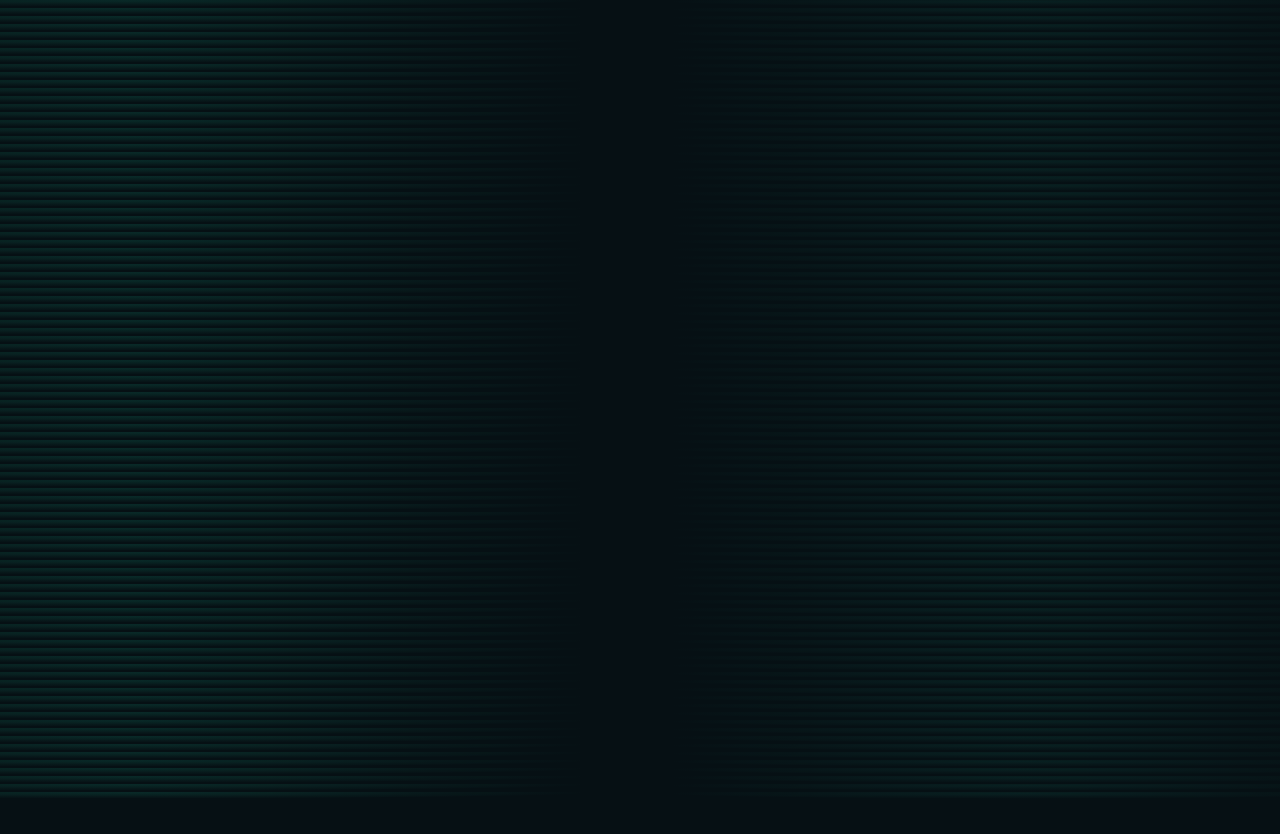
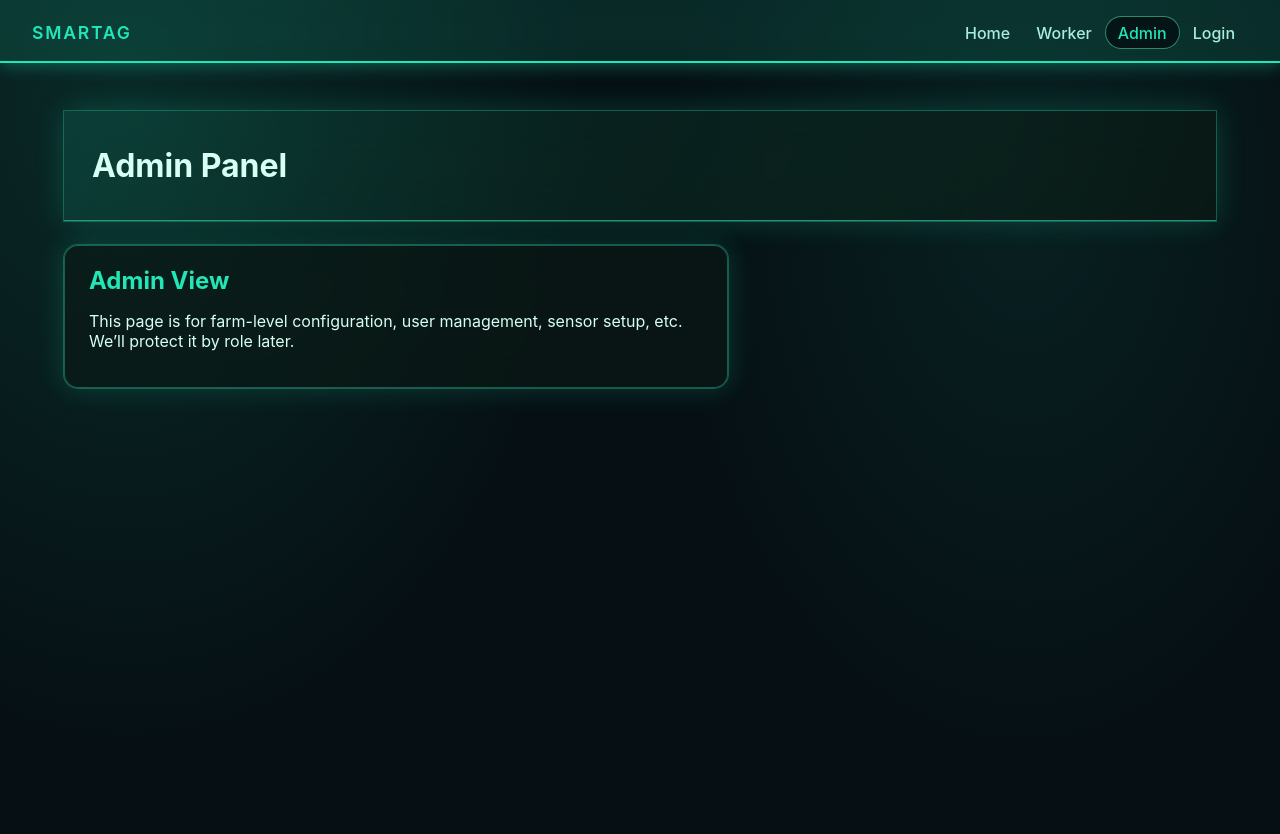
Before and after one commit to DaFox100/SmartAgSensorSystem, a React (Vite) app in the folder frontend/: page /adminPage in a window 1280 px wide. Before the commit this address had no page. Shown: the top 834 px of the page. Before the commit the page ends 800 px from the top, so only its background shows below. Built offline with nearby package versions, Linux system fonts and the light colour scheme.

Commit message:
Added the navbar and other pages

```diff
--- a/frontend/src/App.css
+++ b/frontend/src/App.css
@@ -21,4 +21,87 @@ body {
   background-size: var(--bg-size);
   color: var(--text);
   font-family: "Inter", sans-serif;
+  margin: 0;
 }
+
+
+/* Layout shell */
+.app-container {
+  min-height: 100vh;
+  padding: 1.5rem 2rem;
+  box-sizing: border-box;
+}
+
+/* Main dashboard grid */
+.dashboard-container {
+  display: grid;
+  gap: 1.5rem;
+  grid-template-columns: minmax(0, 2fr) minmax(0, 1.4fr);
+  align-items: flex-start;
+}
+
+/* Card styling */
+.card {
+  background: var(--surface);
+  border-radius: 14px;
+  padding: 1.25rem 1.5rem;
+  border: 1px solid var(--border);
+  box-shadow: var(--glow);
+  backdrop-filter: blur(18px);
+}
+
+.card h2,
+.card h3 {
+  margin-top: 0;
+  margin-bottom: 0.5rem;
+  color: var(--primary);
+}
+
+/* === NAVBAR / HEADER === */
+.app-header {
+  display: flex;
+  align-items: center;
+  justify-content: space-between;
+  padding: 0.85rem 1.75rem;
+  margin-bottom: 1.5rem;
+  background: linear-gradient(
+      120deg,
+      rgba(33, 230, 182, 0.12),
+      rgba(10, 25, 20, 0.85)
+    );
+  border-bottom: 1px solid var(--border-strong);
+  box-shadow: var(--glow);
+  backdrop-filter: blur(22px);
+}
+
+.app-title {
+  font-size: 1.25rem;
+  font-weight: 600;
+  letter-spacing: 0.06em;
+  text-transform: uppercase;
+  color: var(--primary);
+  text-decoration: none;
+}
+
+.app-nav-links {
+  display: flex;
+  gap: 1rem;
+}
+
+.app-nav-links a {
+  font-size: 0.95rem;
+  text-decoration: none;
+  color: var(--muted);
+  padding: 0.35rem 0.75rem;
+  border-radius: 999px;
+  border: 1px solid transparent;
+  transition: background 0.18s ease, color 0.18s ease, border-color 0.18s ease,
+    transform 0.12s ease;
+}
+
+.app-nav-links a:hover {
+  color: var(--primary);
+  border-color: var(--border-strong);
+  background: rgba(6, 16, 20, 0.85);
+  transform: translateY(-1px);
+}
--- a/frontend/src/App.tsx
+++ b/frontend/src/App.tsx
@@ -1,15 +1,51 @@
-import { BrowserRouter as Router, Routes, Route } from "react-router-dom";
-import './App.css';
+import { BrowserRouter as Router, Routes, Route, Navigate, useLocation } from "react-router-dom";
+import NavBar from "./components/NavBar";
+
 import Home from "./pages/Home";
+import AdminPage from "./pages/AdminPage";
+import WorkerPage from "./pages/WorkerPage";
+import LoginPage from "./pages/LoginPage";
+
+
+import "./App.css";              // ✅ add this line
+
 
 function App() {
   return (
     <Router>
-      <Routes>
-        <Route path="/" element={<Home />} />
-      </Routes>
+      <Layout />
     </Router>
   );
 }
 
+function Layout() {
+  const location = useLocation();
+
+  // Hide navbar on login page if you want:
+  const hideNavbar = location.pathname === "/loginPage";
+
+  return (
+    <>
+      {!hideNavbar && <NavBar />}
+
+      {/* Global layout wrapper */}
+      <div className="app-container">
+        <Routes>
+          {/* Default path redirect */}
+          <Route path="/" element={<Navigate to="/home" replace />} />
+
+          {/* Your actual pages */}
+          <Route path="/home" element={<Home />} />
+          <Route path="/adminPage" element={<AdminPage />} />
+          <Route path="/workerPage" element={<WorkerPage />} />
+          <Route path="/loginPage" element={<LoginPage />} />
+
+          {/* Fallback */}
+          <Route path="*" element={<Navigate to="/home" replace />} />
+        </Routes>
+      </div>
+    </>
+  );
+}
+
 export default App;
--- a/frontend/src/components/DataGraph.tsx
+++ b/frontend/src/components/DataGraph.tsx
@@ -1,6 +1,8 @@
 import Plot from "react-plotly.js";
 import { useEffect, useState } from "react";
 import { useDateRange } from "../context/DataRangeContext.tsx";
+
+
 
 export function DataGraph() {
   interface SensorData {
--- /dev/null
+++ b/frontend/src/components/NavBar.tsx
@@ -0,0 +1,21 @@
+import { Link, useLocation } from "react-router-dom";
+import "./Navbar.css";
+
+const NavBar = () => {
+  const location = useLocation();
+
+  return (
+    <nav className="nav-shell">
+      <Link to="/home" className="nav-logo">SmartAg</Link>
+
+      <div className="nav-links">
+        <Link to="/home" className={location.pathname === "/home" ? "active" : ""}>Home</Link>
+        <Link to="/workerPage" className={location.pathname === "/workerPage" ? "active" : ""}>Worker</Link>
+        <Link to="/adminPage" className={location.pathname === "/adminPage" ? "active" : ""}>Admin</Link>
+        <Link to="/loginPage" className={location.pathname === "/loginPage" ? "active" : ""}>Login</Link>
+      </div>
+    </nav>
+  );
+};
+
+export default NavBar;
--- /dev/null
+++ b/frontend/src/components/Navbar.css
@@ -0,0 +1,62 @@
+/* NAVBAR WRAPPER */
+.nav-shell {
+  display: flex;
+  align-items: center;
+  justify-content: space-between;
+  padding: 1rem 2rem 0.75rem;
+  background: rgba(33,230,182,0.12); /* subtle transparency */
+  backdrop-filter: blur(12px);
+
+
+  /* 🔥 NEON BOTTOM LINE */
+  border-bottom: 2px solid var(--primary);
+  box-shadow: 0 2px 16px rgba(33, 230, 182, 0.35);
+  width: 100%;
+  box-sizing: border-box;
+
+}
+/* LEFT SIDE LOGO/TEXT */
+.nav-logo {
+  font-size: 1.1rem;          /* slightly larger text */
+  font-weight: 600;
+  letter-spacing: 0.1em;
+  text-transform: uppercase;
+  color: var(--primary);
+  text-decoration: none;
+}
+
+/* RIGHT SIDE LINKS */
+.nav-links {
+  display: flex;
+  /gap: 1.25rem;
+}
+
+.nav-links a {
+  text-decoration: none;
+  font-size: 1rem;             /* slightly bigger than before */
+  font-weight: 500;
+  color: var(--muted);
+  padding: 0.35rem 0.75rem;
+  border-radius: 999px;
+  border: 1px solid transparent;
+  transition:
+    background 0.15s ease,
+    color 0.15s ease,
+    border-color 0.15s ease,
+    transform 0.1s ease;
+}
+
+/* Hover effect: neon highlight */
+.nav-links a:hover {
+  color: var(--primary);
+  border-color: var(--border);
+  background: rgba(6, 16, 20, 0.9);
+  transform: translateY(-1px);
+}
+
+/* Optional active link styling */
+.nav-links a.active {
+  color: var(--primary);
+  border-color: var(--border-strong);
+  background: rgba(6, 16, 20, 0.85);
+}
--- /dev/null
+++ b/frontend/src/pages/AdminPage.tsx
@@ -0,0 +1,21 @@
+const AdminPage = () => {
+    return (
+      <div className="app-container">
+        <header className="app-header">
+          <h1>Admin Panel</h1>
+        </header>
+
+        <main className="dashboard-container">
+          <div className="card">
+            <h2>Admin View</h2>
+            <p>
+              This page is for farm-level configuration, user management, sensor
+              setup, etc. We’ll protect it by role later.
+            </p>
+          </div>
+        </main>
+      </div>
+    );
+  };
+
+  export default AdminPage;
--- /dev/null
+++ b/frontend/src/pages/LoginPage.tsx
@@ -0,0 +1,12 @@
+const LoginPage = () => {
+    return (
+      <div className="app-container">
+        <div className="card" style={{ maxWidth: "400px", margin: "4rem auto" }}>
+          <h1>SmartAg Login</h1>
+          <p>Stub login page – we’ll wire this to the backend later.</p>
+        </div>
+      </div>
+    );
+  };
+
+  export default LoginPage;
--- /dev/null
+++ b/frontend/src/pages/WorkerPage.tsx
@@ -0,0 +1,21 @@
+const WorkerPage = () => {
+    return (
+      <div className="app-container">
+        <header className="app-header">
+          <h1>Worker Dashboard</h1>
+        </header>
+
+        <main className="dashboard-container">
+          <div className="card">
+            <h2>Worker View</h2>
+            <p>
+              This page will show tasks, assigned beds, and quick actions for
+              workers.
+            </p>
+          </div>
+        </main>
+      </div>
+    );
+  };
+
+  export default WorkerPage;
--- a/package.json
+++ b/package.json
@@ -5,6 +5,7 @@
     "plotly.js": "^3.3.0",
     "react-chartjs-2": "^5.3.1",
     "react-plotly.js": "^2.6.0",
+    "react-router-dom": "^7.10.1",
     "recharts": "^3.5.0"
   }
 }
```
Also changed, not shown: frontend/src/components/graph.dark.css (added, +64 -0 lines), 1 other file (tests, documents, lock files or other folders).
